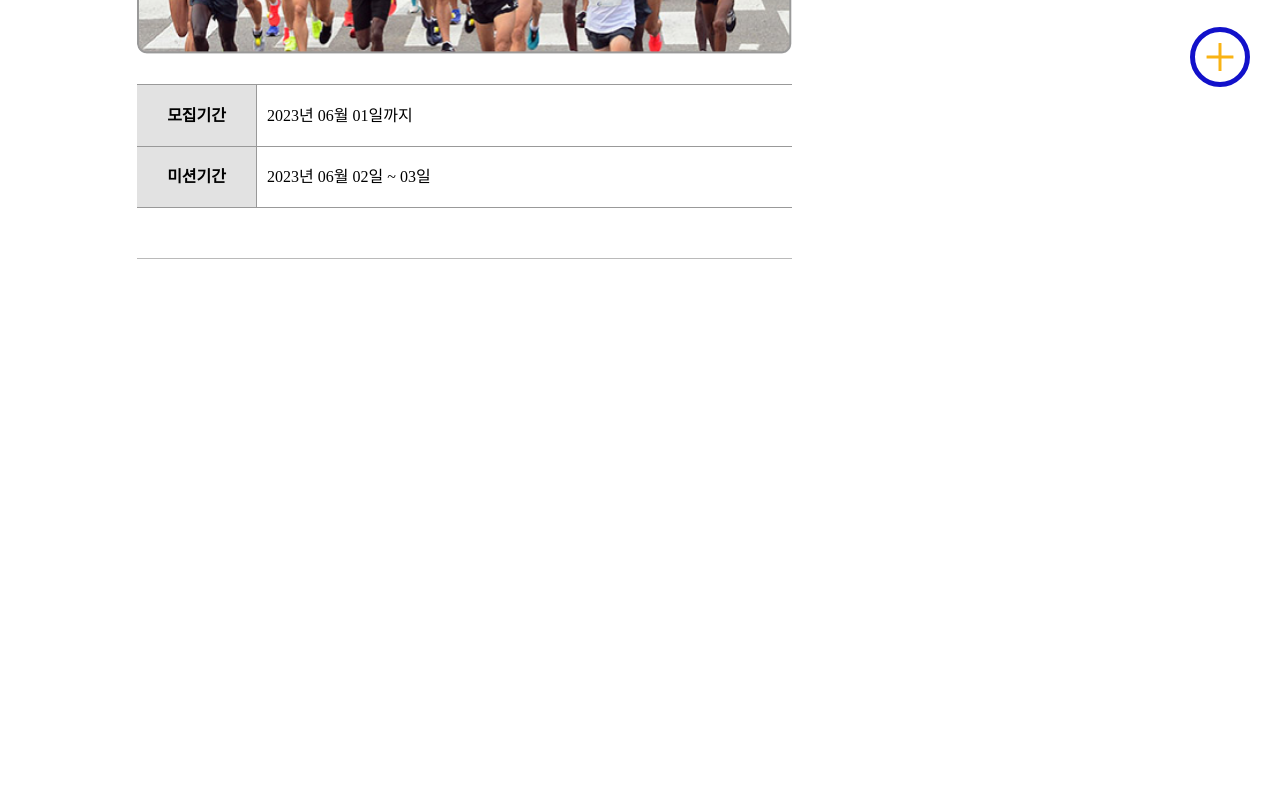
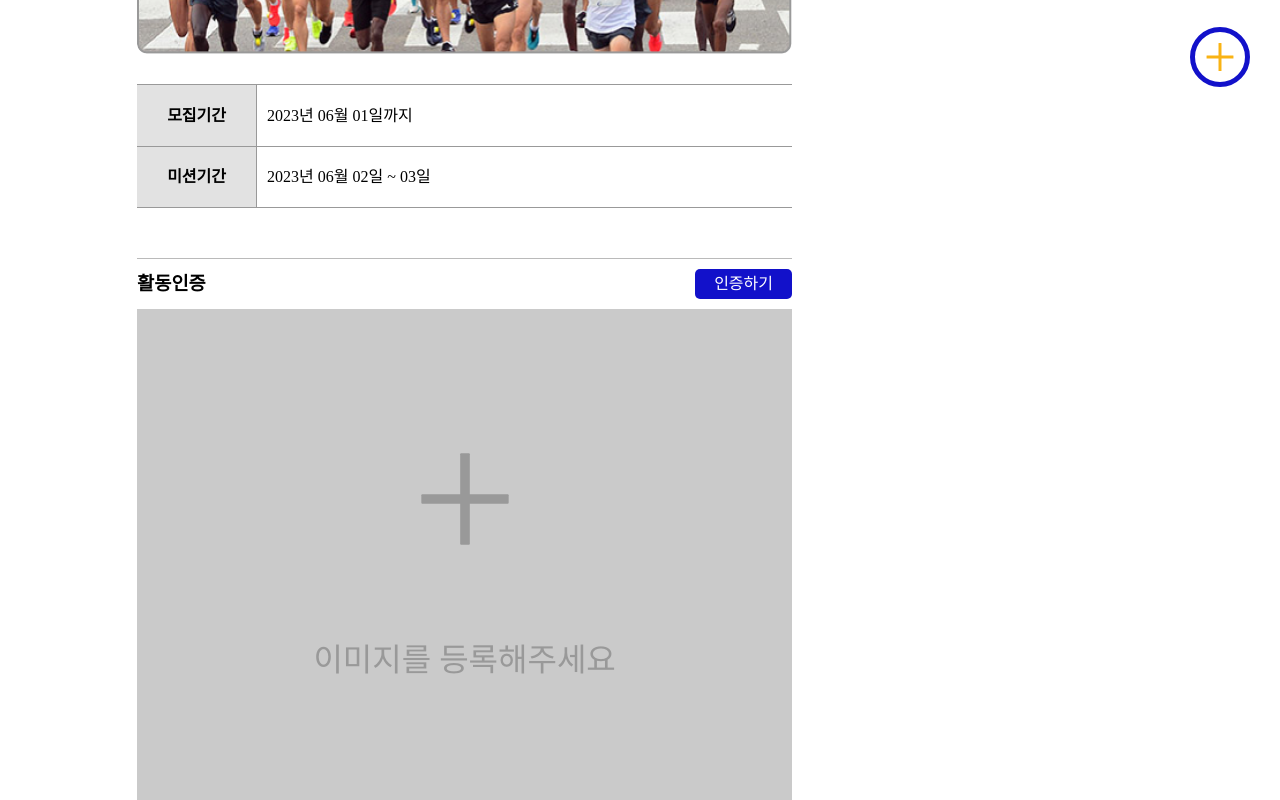
Before and after one commit to Block-Fighters/missionbrothers-client, a React (Create React App) app: page /missionDetail in a window 1280 px wide. Shown: the part 683-1483 px from the top of the page. Before the commit the page ends 942 px from the top, so only its background shows below. Built offline with nearby package versions, Linux system fonts and the light colour scheme; a small style sheet from the web is missing; the HTML template or start-up script is replaced by a standard one; a web font is replaced by a local one.

Commit message:
[#50]Feature: image upload

```diff
--- a/package.json
+++ b/package.json
@@ -9,6 +9,7 @@
     "@toast-ui/editor": "^3.2.2",
     "@toast-ui/react-editor": "^3.2.3",
     "antd": "^5.6.1",
+    "aws-sdk": "^2.1395.0",
     "dotenv": "^16.1.3",
     "react": "^18.2.0",
     "react-dom": "^18.2.0",
@@ -18,6 +19,7 @@
     "recoil": "^0.7.7",
     "styled-components": "^5.3.11",
     "sweetalert": "^2.1.2",
+    "uuid": "^9.0.0",
     "web-vitals": "^2.1.4",
     "web3": "^1.10.0"
   },
--- a/src/components/ImageLoader/ImageLoader.jsx
+++ b/src/components/ImageLoader/ImageLoader.jsx
@@ -2,6 +2,7 @@ import React, { useRef } from 'react';
 import { $ImageLoaderDiv } from './style';
 import { AiOutlinePlus } from 'react-icons/ai';
 import { useCheckFile } from '../../hooks/useCheckFile';
+import { awsS3Upload } from '../../utils/Aws';
 
 const ImageLoader = (props) => {
   const fileRef = useRef(null);
@@ -15,8 +16,11 @@ const ImageLoader = (props) => {
       return;
     }
     try {
-      // 이미지 AWS에 추가하는 작업 필요
-      props.setImage(file);
+      const imgUpload = { folder: 'Img', file };
+
+      const data = await awsS3Upload(imgUpload);
+
+      props.setImage(data.rtnRlt.Location);
     } catch (error) {
       alert(error.message);
     }
--- /dev/null
+++ b/src/components/MissionPlay/MissionPlay.jsx
@@ -0,0 +1,20 @@
+import React, { useState } from 'react';
+import ImageLoader from '../ImageLoader/ImageLoader';
+import { $Active, $ButtonCheck, $ActiveText } from './style';
+
+const MissionPlay = () => {
+  const [imgUp, setImgUp] = useState();
+  console.log(imgUp);
+
+  return (
+    <div>
+      <$Active>
+        <$ActiveText>활동인증</$ActiveText>
+        <$ButtonCheck>인증하기</$ButtonCheck>
+      </$Active>
+      <ImageLoader setImage={setImgUp} />
+    </div>
+  );
+};
+
+export default MissionPlay;
--- /dev/null
+++ b/src/components/MissionPlay/style.js
@@ -0,0 +1,29 @@
+import styled from 'styled-components';
+import { flexCustom } from '../../styles/theme';
+
+export const $Active = styled.div`
+    ${flexCustom('row', 'space-between', '')}
+    margin: 10px 0 10px 0;
+`;
+
+export const $ActiveText = styled.div`
+    ${flexCustom('row', 'flex-start', 'center')}
+    width: 97px;
+    height: 30px;
+    font-size: 14pt;
+    font-weight: 600;
+`;
+
+export const $ButtonCheck = styled.div`
+    ${flexCustom('row', 'center', 'center')}
+    width: 97px;
+    height: 30px;
+    background-color: #1211CA;
+    color: #FFFFFF;
+    border-radius: 5px;
+`;
+
+export const $ConfirmImg = styled.div`
+    width: 655px;
+    height: 100%;
+`;
--- a/src/pages/Detail/MissionDetail.jsx
+++ b/src/pages/Detail/MissionDetail.jsx
@@ -1,4 +1,5 @@
 import React from 'react';
+import MissionPlay from '../../components/MissionPlay/MissionPlay';
 import {
   $Small,
   $Title,
@@ -57,6 +58,7 @@ function MissionDetail() {
                 </$Table2>
               </div>
               <$Line style={ {paddingTop : '50px',width:'655px', color :'#BABABA'}}></$Line>
+              <MissionPlay/>
             </div>
           </$LeftDiv>
           <JoinSticky/>
--- /dev/null
+++ b/src/utils/Aws.js
@@ -0,0 +1,54 @@
+import { v4 as uuidv4 } from "uuid";
+import AWS from "aws-sdk";
+window.Buffer = window.Buffer || require("buffer").Buffer;
+
+// AWS S3 파일 업로드
+export const awsS3Upload = async ({ folder, file }) => {
+  const accessKey = process.env.REACT_APP_ACCESS_KEY;
+  const secretKey = process.env.REACT_APP_SECRET_KEY;
+  const bucket = "block-s3";
+
+  let rtnRlt;
+  let msg;
+
+  // AWS Config
+  AWS.config.update({
+    region: "ap-northeast-2",
+    accessKeyId: accessKey,
+    secretAccessKey: secretKey,
+  });
+
+  const extn = file.name.substring(
+    file.name.lastIndexOf(".") + 1,
+    file.name.length
+  );
+
+  const fileNm = uuidv4() + "." + extn;
+
+  const upload = new AWS.S3.ManagedUpload({
+    params: {
+      Bucket: bucket,
+      Key: folder + "/" + fileNm,
+      Body: file,
+    },
+  });
+
+  const promise = upload.promise();
+
+  await promise.then(
+    function (data) {
+      // 이미지 업로드 성공
+      console.log("data==>", data);
+      rtnRlt = data;
+      msg = "성공";
+    },
+    function (err) {
+      // 이미지 업로드 실패
+      console.log("error==>", err);
+      rtnRlt = err;
+      msg = "실패";
+    }
+  );
+
+  return { rtnRlt, msg };
+};
```
Also changed, not shown: 2 other files (tests, documents, lock files or other folders).
